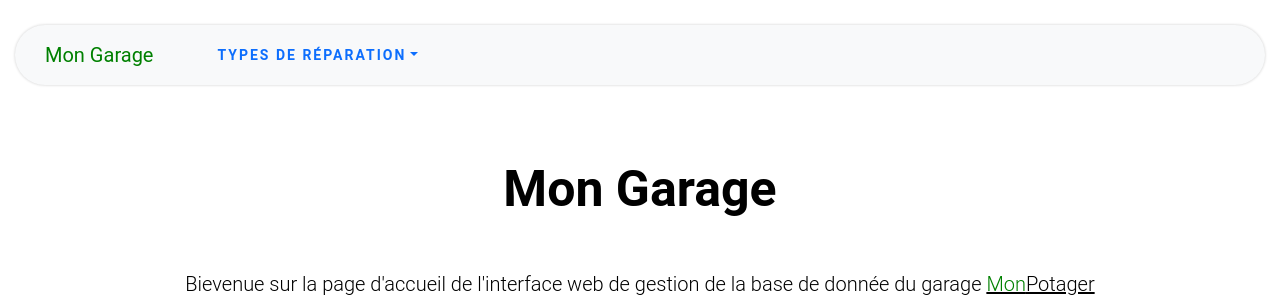
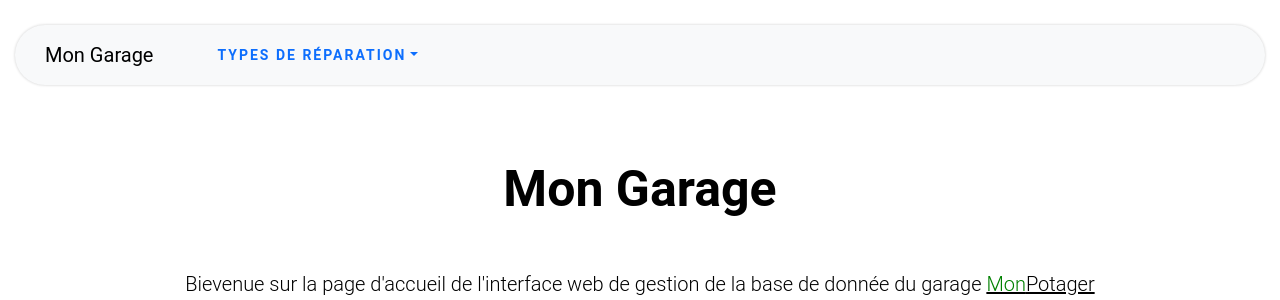
Before and after one commit to Y0WayzZ/Mini_Projet, a Flask app: page / in a window 1280 px wide. Shown: the top 300 px of the page. Run offline with Flask 3, Linux system fonts and the light colour scheme; some libraries are stand-ins or nearby versions.

Commit message:
Update _nav.html

```diff
--- a/B2_Genitrini/templates/_nav.html
+++ b/B2_Genitrini/templates/_nav.html
@@ -3,7 +3,7 @@
     <a class="navbar-brand" href="/">
         <!--<img src="{{  url_for('static', filename='/img/logo_carotte.png')}}" alt="Logo" width="30" height="24"
             class="d-inline-block align-text-top"> -->
-        <span style="color:green;">Mon Garage</span>
+        <span style="color:black;">Mon Garage</span>
     </a>
     <div class="container-fluid">
         <button class="navbar-toggler" type="button" data-bs-toggle="collapse" data-bs-target="#navbarSupportedContent"
```
